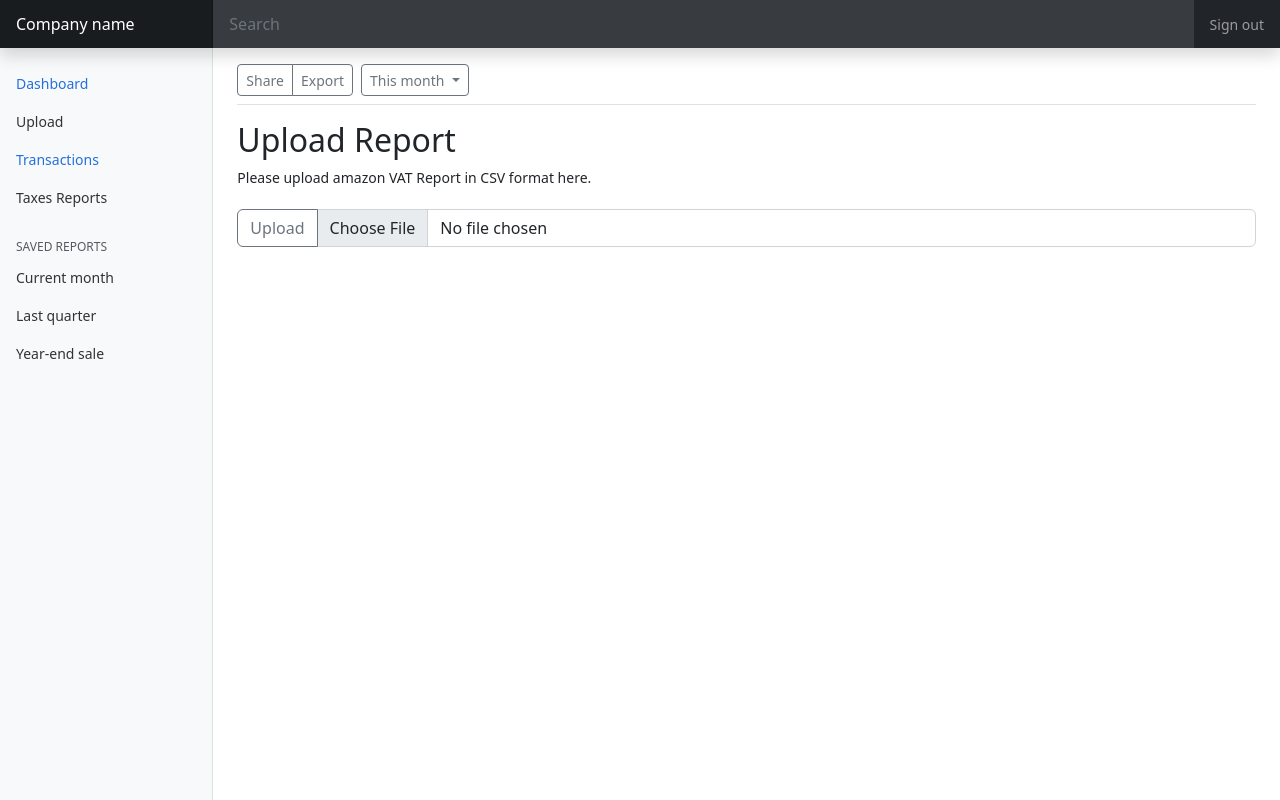
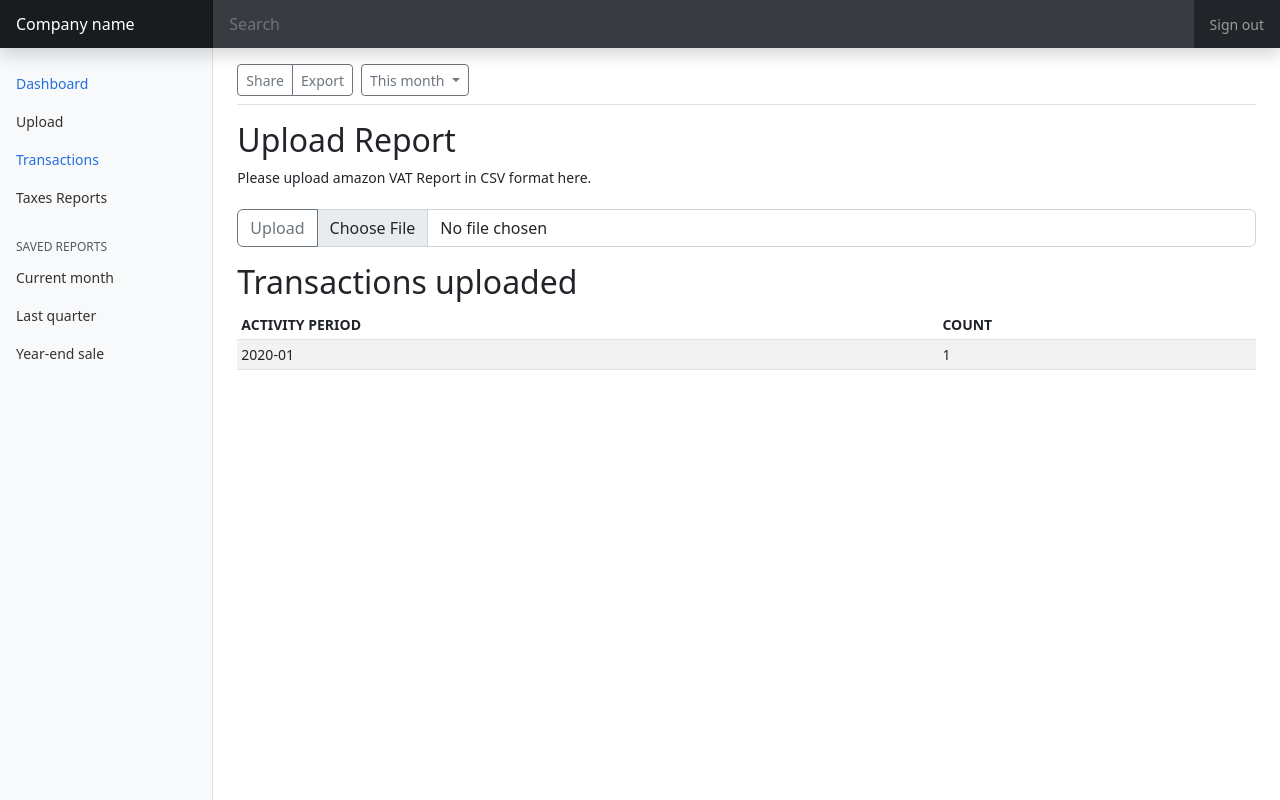
Before and after one commit to Simple2B/tax_calc, a Django app: page /transactions/upload/ in a window 1280 px wide. Run offline with Django 4.2, Linux system fonts and the light colour scheme; a user stored in the database is signed in; tables that the repository leaves empty hold one stand-in row (values such as "Sample post"); some libraries are stand-ins or nearby versions.

Commit message:
Add upload statistics

```diff
--- a/apps/transactions/views.py
+++ b/apps/transactions/views.py
@@ -12,6 +12,7 @@ from django.contrib.auth import get_user_model
 from django.contrib import messages
 from django.urls import reverse_lazy, reverse
 from django.contrib.auth.decorators import login_required
+from django.db.models import Count
 import pandas as pd
 from .models import Transaction
 from apps.countries.models import Country
@@ -45,8 +46,21 @@ class TransactionDetail(LoginRequiredMixin, DetailView):
 
 @login_required
 def upload(request):
+    statistics = (
+        Transaction.objects.filter(user=request.user)
+        .values("activity_period")
+        .annotate(transaction_count=Count("id"))
+    )
+    context = {
+        "headers": [
+            "ACTIVITY PERIOD",
+            "COUNT",
+        ],
+        "data": statistics,
+    }
     if request.method == "POST":
         form = UploadFileForm(request.POST, request.FILES)
+        context["form"] = form
         if form.is_valid():
             df = pd.read_csv(
                 request.FILES["file"],
@@ -84,10 +98,11 @@ def upload(request):
             messages.success(request, "File posted successfully")
             return True
         else:
-            return render(request, "transaction/upload.html", {"form": form})
+            return render(request, "transaction/upload.html", context)
     else:
         form = UploadFileForm()
-        return render(request, "transaction/upload.html", {"form": form})
+        context["form"] = form
+        return render(request, "transaction/upload.html", context)
 
 
 class TransactionUpdate(LoginRequiredMixin, UpdateView):
--- a/templates/transaction/upload.html
+++ b/templates/transaction/upload.html
@@ -16,5 +16,25 @@
     <input type="file" name="file" class="form-control" id="inputGroupFile" aria-describedby="inputGroupFileAddon" aria-label="Upload">
   </div>
 </form>
+<h2>Transactions uploaded</h2>
+<div class="table-responsive">
+  <table class="table table-striped table-sm">
+    <thead>
+      <tr>
+        {% for head in headers %}
+          <th scope="col">{{ head }}</th>
+        {% endfor %}
+      </tr>
+    </thead>
+    <tbody>
+    {% for item in data %}
+      <tr>
+        <td>{{item.activity_period|date:'Y-m'}}</td>
+        <td>{{item.transaction_count}}</td>
+      </tr>
+    {% endfor %}
+    </tbody>
+  </table>
+</div>
 
 {% endblock %}
```
